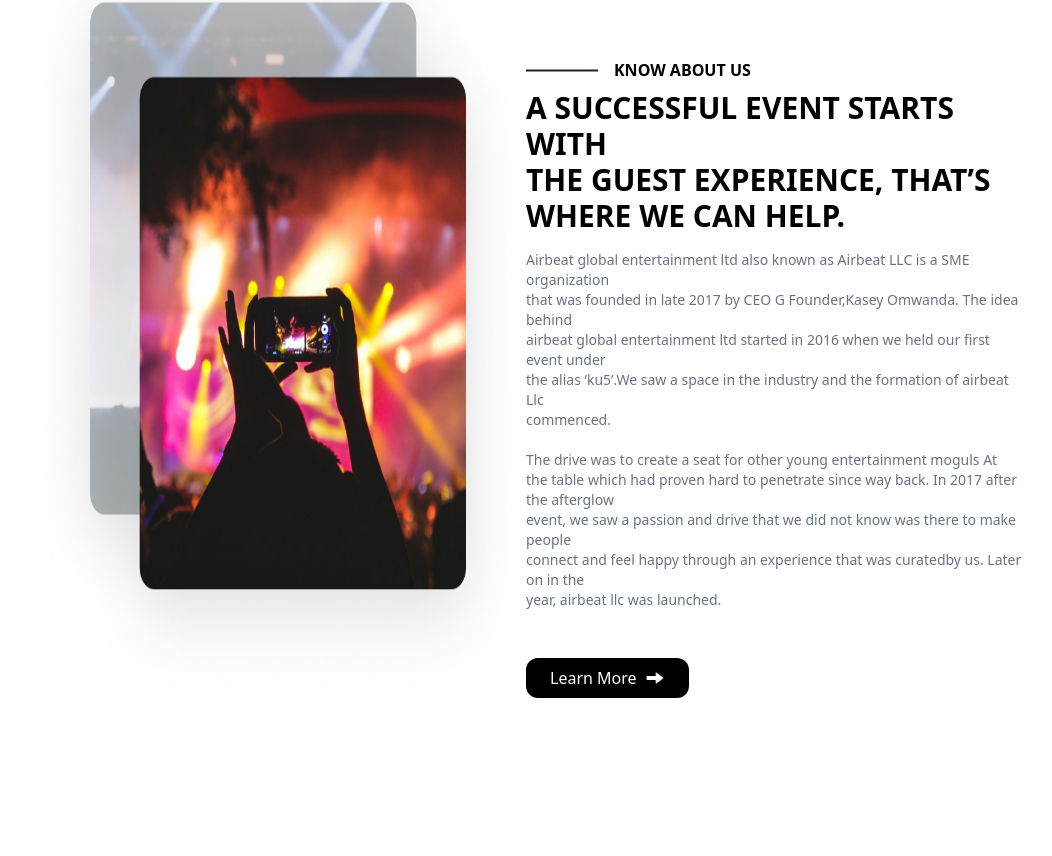
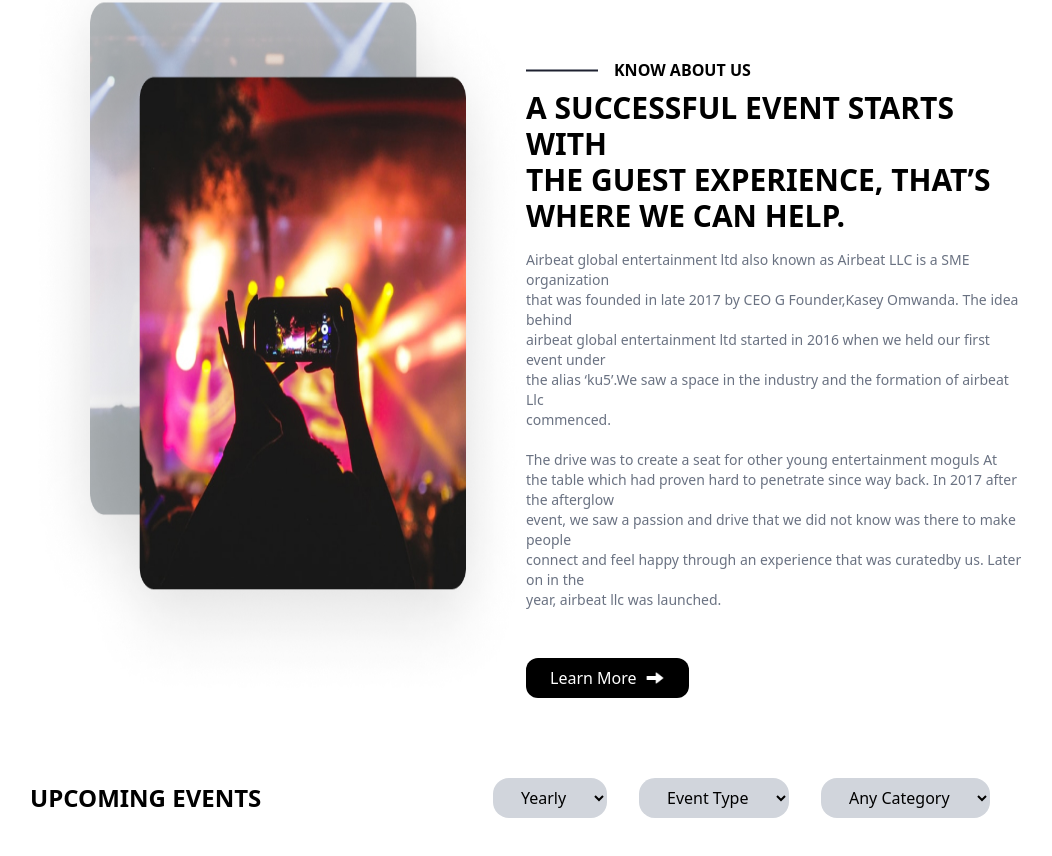
Before and after one commit to Fredenga/airbyte, a React (Vite) app: page / in a window 1280 px wide. Shown: the part 873-1729 px from the top of the page, without its empty margins (114-1166 px from the left). Before the commit the page ends 1571 px from the top, so only its background shows below. Built offline with nearby package versions, Linux system fonts and the light colour scheme.

Commit message:
implement Upcoming Events Top Section

```diff
--- /dev/null
+++ b/src/components/UpcomingEvents.tsx
@@ -0,0 +1,11 @@
+import UpcomingEventsTitle from "./UpcomingEventsTitle";
+
+const UpcomingEvents = () => {
+  return (
+    <section className="md:px-36">
+      <UpcomingEventsTitle />
+    </section>
+  );
+};
+
+export default UpcomingEvents;
--- /dev/null
+++ b/src/components/UpcomingEventsTitle.tsx
@@ -0,0 +1,38 @@
+const UpcomingEventsTitle = () => {
+  return (
+    <section className="w-full flex flex-col md:flex-row md:items-center md:justify-between mt-20 mb-10">
+      <h1 className="text-2xl font-bold">UPCOMING EVENTS</h1>
+      <ul className="flex">
+        <li className="mr-8">
+          <select
+            className="px-6 py-2 bg-gray-300 rounded-2xl focus:outline-none"
+            name="Yearly"
+            id="Yearly"
+          >
+            <option value="Yearly">Yearly</option>
+          </select>
+        </li>
+        <li className="mr-8">
+          <select
+            className="px-6 py-2 bg-gray-300 rounded-2xl focus:outline-none"
+            name="Event Type"
+            id="Event Type"
+          >
+            <option value="Event Type">Event Type</option>
+          </select>
+        </li>
+        <li className="mr-8">
+          <select
+            className="px-6 py-2 bg-gray-300 rounded-2xl focus:outline-none"
+            name="Any Category"
+            id="Any Category"
+          >
+            <option value="Any Category">Any Category</option>
+          </select>
+        </li>
+      </ul>
+    </section>
+  );
+};
+
+export default UpcomingEventsTitle;
--- a/src/pages/Home.tsx
+++ b/src/pages/Home.tsx
@@ -1,6 +1,7 @@
 import AboutUs from "../components/AboutUs";
 import Hero from "../components/Hero";
 import Navbar from "../components/Navbar";
+import UpcomingEvents from "../components/UpcomingEvents";
 
 const Home = () => {
   return (
@@ -11,6 +12,7 @@
       <main>
         <Hero />
         <AboutUs />
+        <UpcomingEvents />
       </main>
     </body>
   );
```
